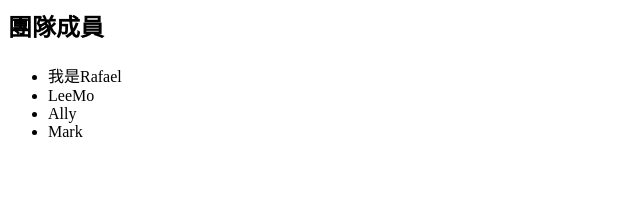
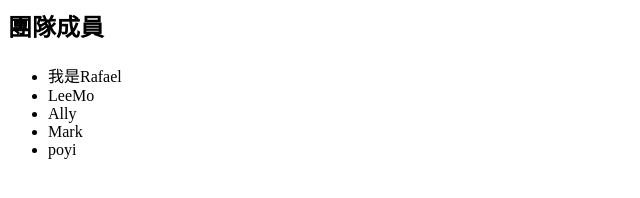
Before and after one commit to zarr12steven/2025-01-11-github-lab, a plain HTML site: page index.html in a window 1280 px wide. Shown: the full height of the page, 0-640 px from the left. Drawn offline with Linux system fonts and the light colour scheme.

Commit message:
新增成員poyi

```diff
--- a/index.html
+++ b/index.html
@@ -11,6 +11,7 @@
         <li>LeeMo</li>
         <li>Ally</li>
         <li>Mark</li>
+        <li>poyi</li>
     </ul>
 </body>
 </html>
```
